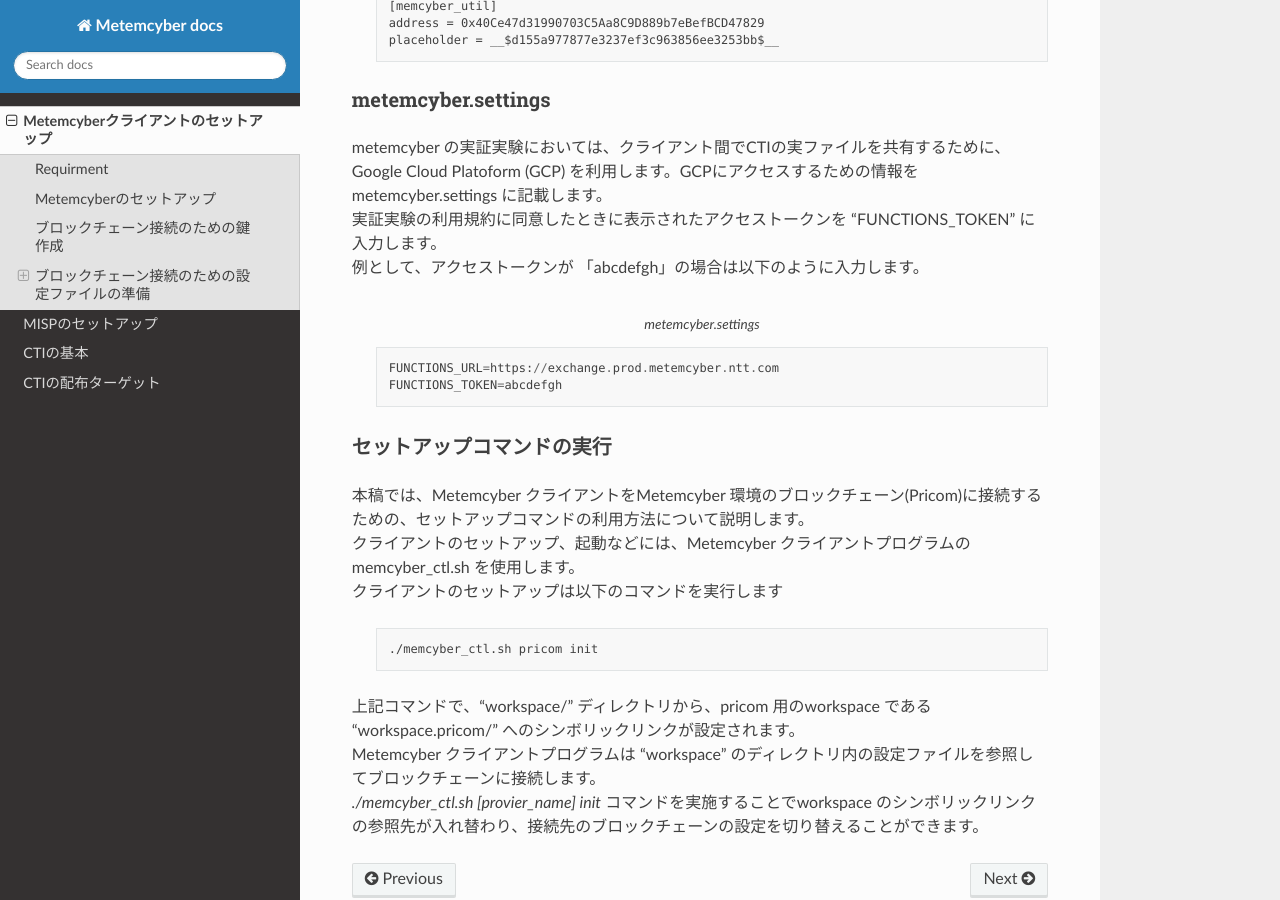
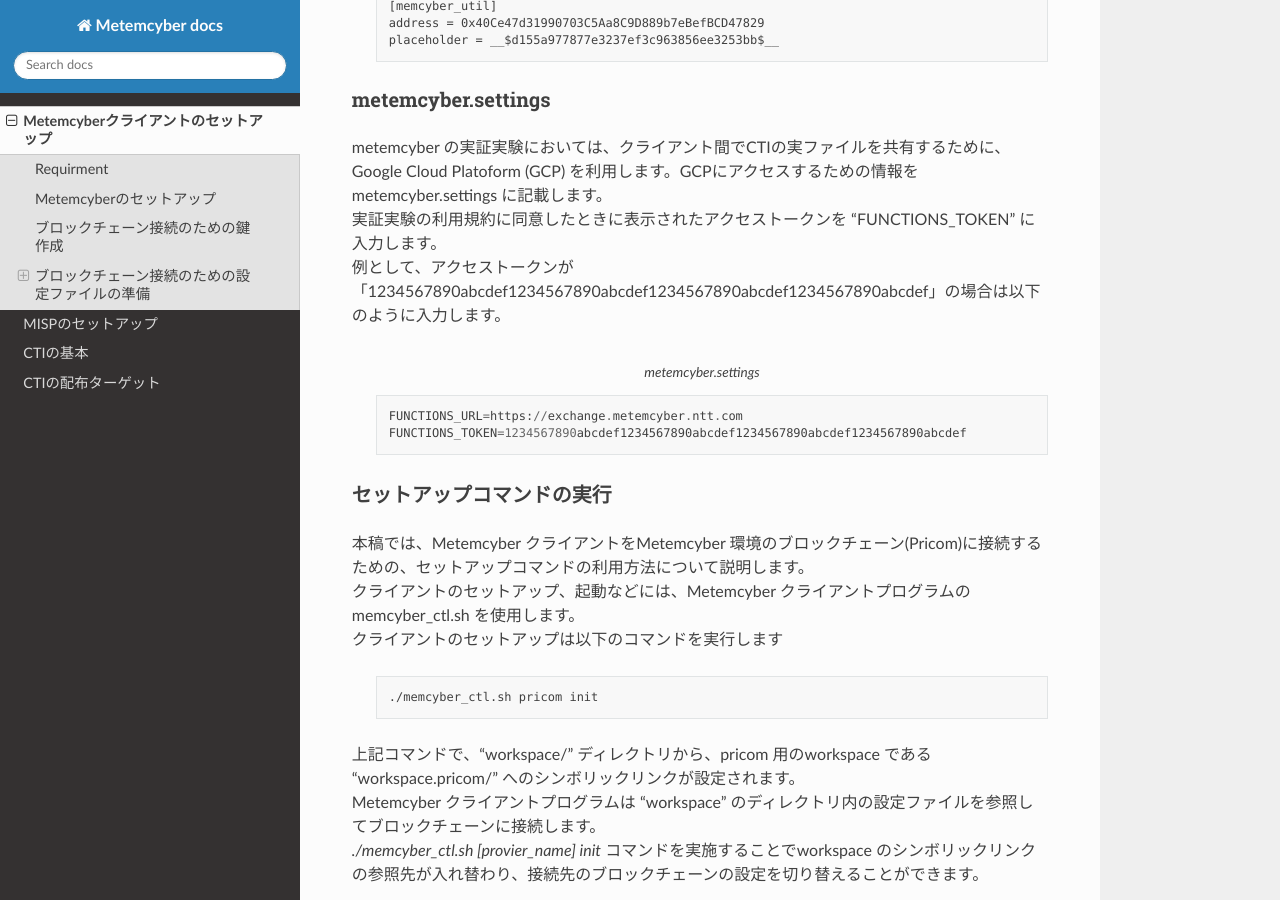
Before and after one commit to nttcom/metemcyber, a Sphinx documentation site: the page built from docs/setup/metemcyber.rst, in a window 1280 px wide and 900 px high, scrolled down 1948 px. Built offline with Sphinx 7.4.7 and the Read the Docs theme 2.0.0, drawn with Linux system fonts in a browser that asks for light colours.

Commit message:
fix docs

```diff
--- a/docs/setup/metemcyber.rst
+++ b/docs/setup/metemcyber.rst
@@ -88,13 +88,13 @@
 ~~~~~~~~~~~~~~~~~~~~
 | metemcyber の実証実験においては、クライアント間でCTIの実ファイルを共有するために、Google Cloud Platoform (GCP) を利用します。GCPにアクセスするための情報を metemcyber.settings に記載します。
 | 実証実験の利用規約に同意したときに表示されたアクセストークンを “FUNCTIONS_TOKEN” に入力します。
-| 例として、アクセストークンが 「abcdefgh」の場合は以下のように入力します。
+| 例として、アクセストークンが 「1234567890abcdef1234567890abcdef1234567890abcdef1234567890abcdef」の場合は以下のように入力します。
 
     .. code-block::
         :caption: metemcyber.settings
 
-        FUNCTIONS_URL=https://exchange.prod.metemcyber.ntt.com
-        FUNCTIONS_TOKEN=abcdefgh
+        FUNCTIONS_URL=https://exchange.metemcyber.ntt.com
+        FUNCTIONS_TOKEN=1234567890abcdef1234567890abcdef1234567890abcdef1234567890abcdef
 
 セットアップコマンドの実行
 ~~~~~~~~~~~~~~~~~~~~~~~~~~
--- a/docs/setup/misp.rst
+++ b/docs/setup/misp.rst
@@ -31,4 +31,5 @@
 
 dockerを使う方法
 ~~~~~~~~~~~~~~~~
-| MISPのdockerイメージはいくつか公式サイトで紹介されていますが、現在は `docker-misp <https://github.com/MISP/docker-misp>`_ を利用するのがよいと思われます。
+| MISPのdockerイメージはいくつか公式サイトで紹介されていますが、現在は `docker-misp <https://github.com/coolacid/docker-misp>`_ を利用するのがよいでしょう。
+| docker-mispのREADMEにしたがってセットアップを行うことで、MISP環境をdockerで構築することができます。
```
